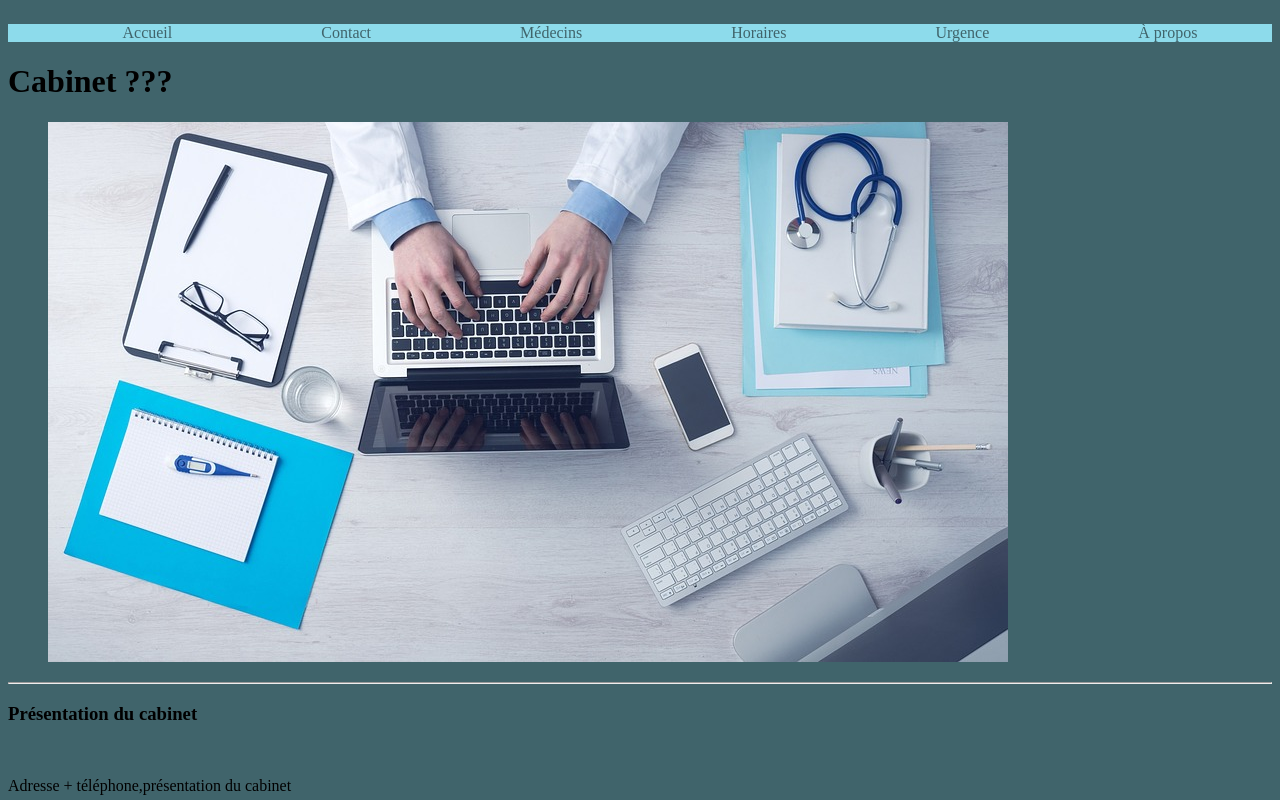
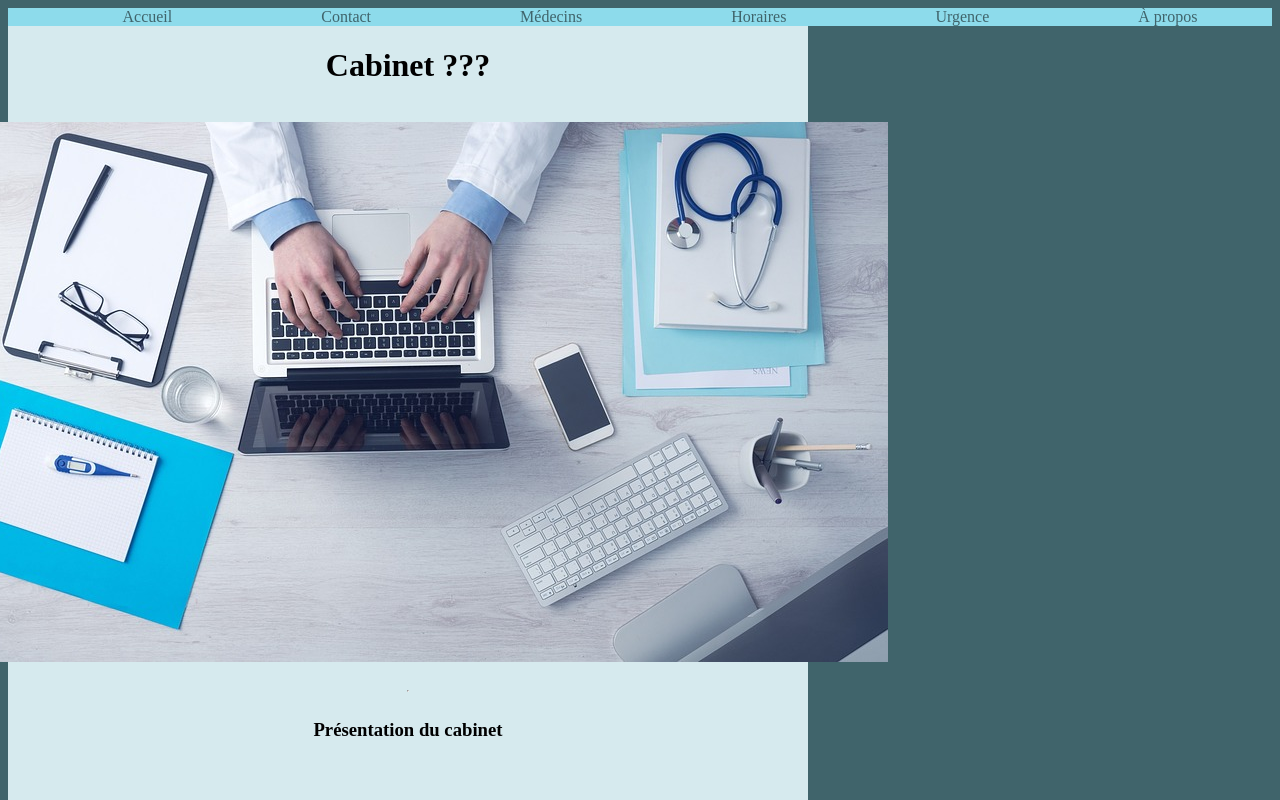
Before and after one commit to oletendart/cabinet, a plain HTML site: page index.html in a window 1280 px wide. Shown: the top 800 px of the page. Drawn offline with Linux system fonts and the light colour scheme.

Commit message:
modification html and css in index.html and style.css

```diff
--- a/index.html
+++ b/index.html
@@ -9,9 +9,8 @@
     <title>Cabinet médical </title>
 </head>
 <body>
-        <span class="background"></span>
-    <header>
-        <nav class="navtop">
+    <header class="navtop">
+        <nav >
             <ul class="listindication">
                 <li>Accueil</li>
                 <li>Contact</li>
@@ -24,7 +23,6 @@
     </header>
 
     <main>
-
         <h1>Cabinet ???</h1>
 
         <figure>
@@ -48,6 +46,8 @@
         <span class=""><h5>Urgence</h5></span>
         <span class=""><h5>Contact</h5></span>
 
+
+
         <aside>
             <span class="arrowtop"></span>
             <span class="arrowbottom"></span>
--- a/style.css
+++ b/style.css
@@ -19,30 +19,35 @@
 .My-Color-Theme-4-hsla { color: hsla(190, 5, 39, 1); }
 .My-Color-Theme-5-hsla { color: hsla(190, 34, 57, 1); }
 
+html {
+    margin:0;
+    padding: 0;
+}
+
 body {
     background-color: #40646B;
+}
+main {
+    background-color: #D6EAEE;
+    margin: 0;
+    padding: auto;
+   width: 50rem;
+   display: flex;
+  align-items: center;
+  flex-direction: column;
 
 
 }
 
-
-.background {
-    width: 50rem;
-    background-color: #D6EAEE;
-    display: flex;
-    flex-direction: column;
-    justify-content: center;
-    align-items: center;
-
-
+.navtop {
+    background-color:#8DDBEB;
+    color: #40646B;
 }
 
 .listindication {
     list-style-type: none;
-    background-color:#8DDBEB;
-    color: #40646B;
     display: flex;
-    flex-direction: row;
     justify-content: space-around;
+    margin: 0;
 
 }
```
